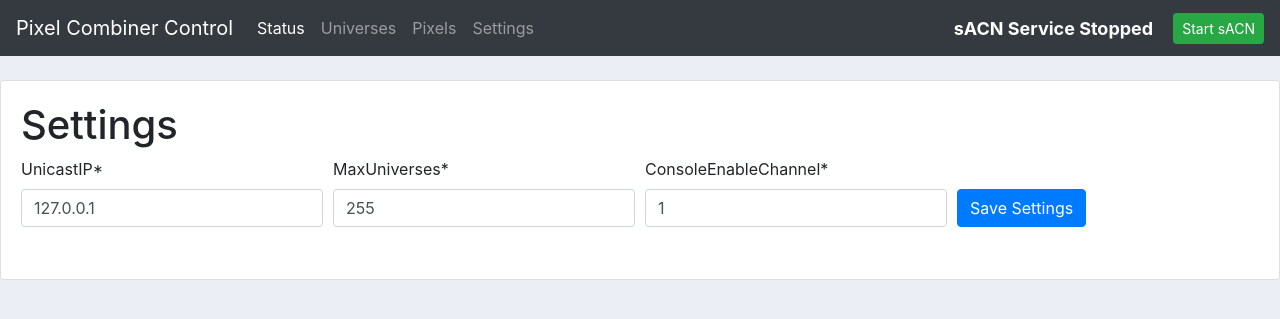
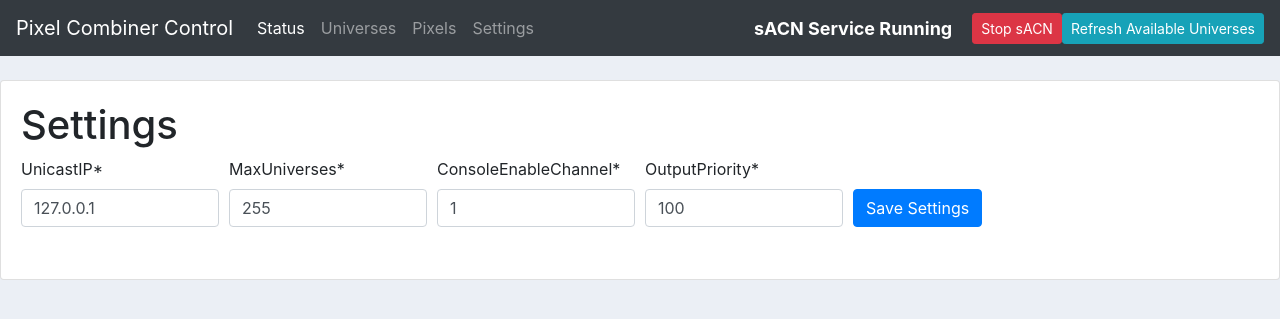
Before and after one commit to bmrodgers148/PIxel-Combiner-sACN, a Django app: page /settings/ in a window 1280 px wide. Shown: the top 319 px of the page. Run offline with Django 3.2, Linux system fonts and the light colour scheme; data comes from the database, SQL or seed files in the repository; both versions use the stored data as it was after the commit; some libraries are stand-ins or nearby versions.

Commit message:
updated settings template

```diff
--- a/src/pixelmerge/configurator/main.py
+++ b/src/pixelmerge/configurator/main.py
@@ -122,7 +122,7 @@ class universe():
     def updateDMXData(self):
         sender[self.number].dmx_data = self.dmxdata
 
-def createUniverses(universeModel, maxUniverses):
+def createUniverses(universeModel, maxUniverses, priority):
 
     global universes
     universes = []
--- a/src/pixelmerge/templates/settings.html
+++ b/src/pixelmerge/templates/settings.html
@@ -7,16 +7,19 @@
         <h1 class="display-5">Settings</h1>
         <form method='POST'> {% csrf_token %}
             <div class="form-row">
-                <div class="form-group col-md-3">
+                <div class="form-group col-md-2">
                     {{ form.unicastIP|as_crispy_field }}
                 </div>
-                <div class="form-group col-md-3">
+                <div class="form-group col-md-2">
                     {{ form.maxUniverses|as_crispy_field }}
                 </div>
-                <div class="form-group col-md-3">
+                <div class="form-group col-md-2">
                     {{ form.consoleEnableChannel|as_crispy_field }}
                 </div>
-                <div class="form-group col-md-3 my-auto">
+                <div class="form-group col-md-2">
+                    {{ form.outputPriority|as_crispy_field }}
+                </div>
+                <div class="form-group col-md-2 my-auto">
                     <button type='submit' class="btn btn-primary">Save Settings</button>
                 </div>
             </div>
```
Also changed, not shown: src/pixelmerge/configurator/migrations/0008_appsettings_outputpriority.py (added), src/pixelmerge/db.sqlite3.
